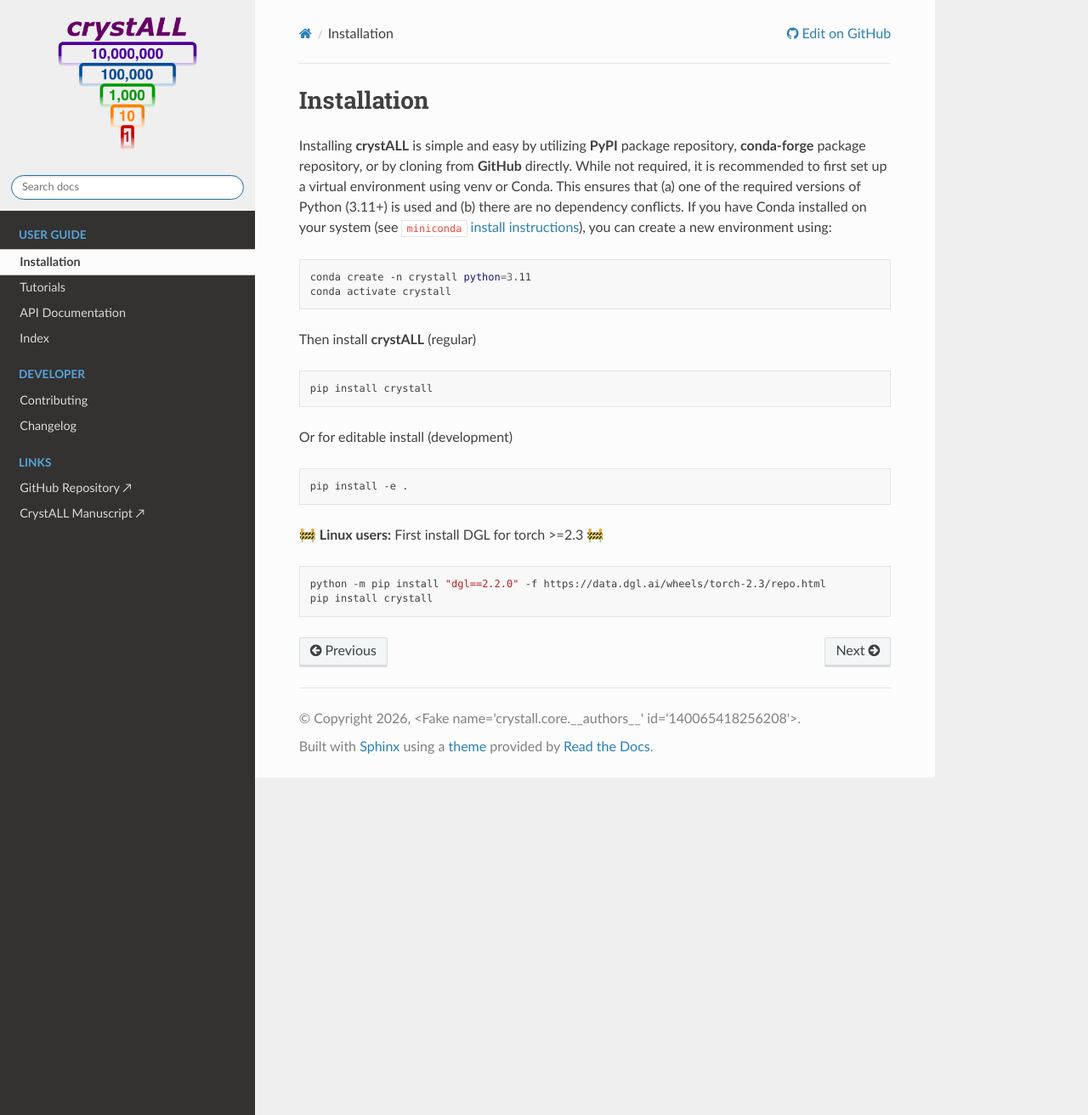
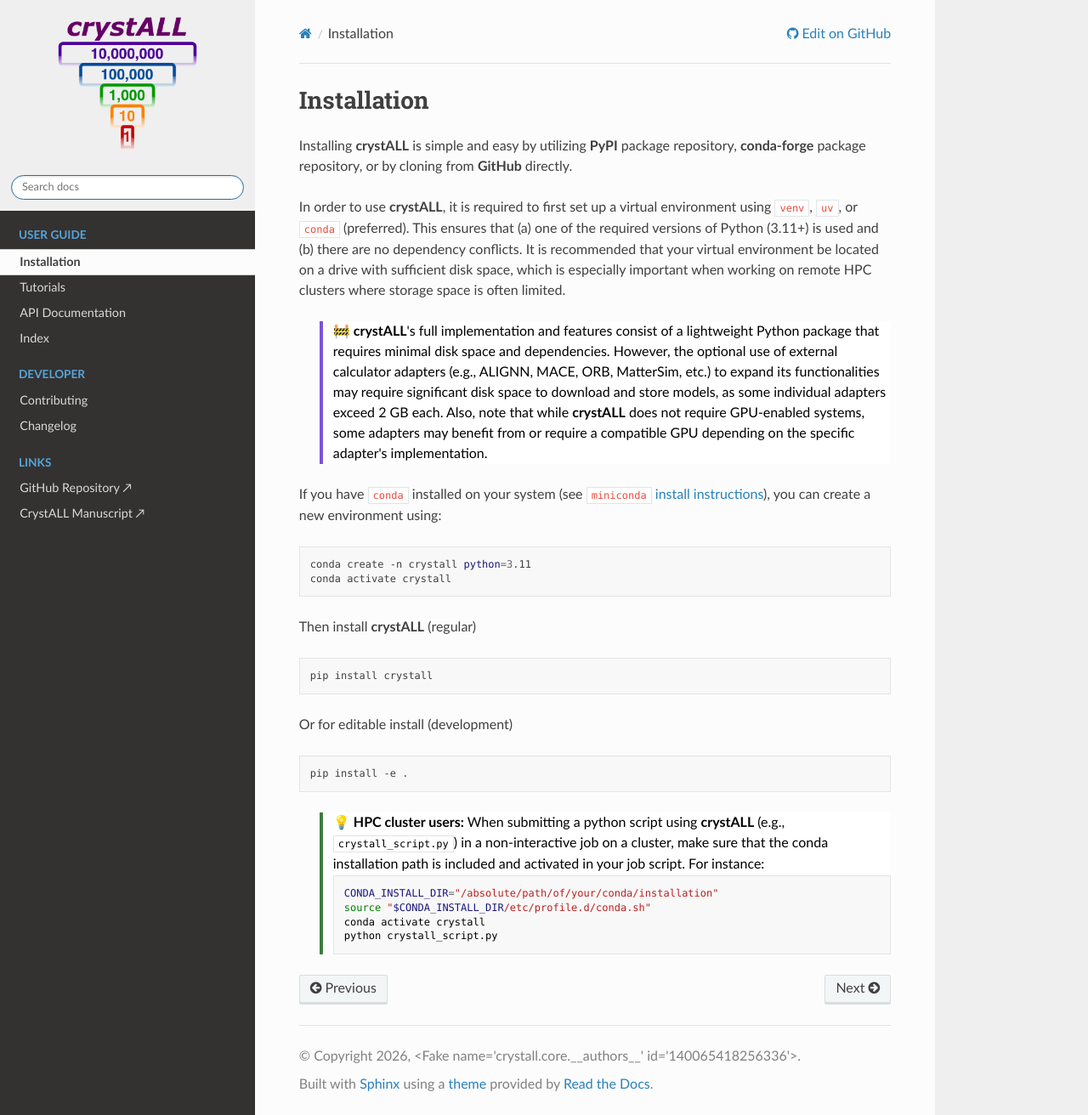
Before and after one commit to PhasesResearchLab/crystALL, a Sphinx documentation site: the page built from docs/_source/installation.md, in a window 1280 px wide and 1312 px high. Shown: the whole window at 85% size. Built offline with Sphinx 7.4.7 and the Read the Docs theme 3.1.0, drawn with Linux system fonts in a browser that asks for light colours; the version number is read from the project's files by our own code.

Commit message:
impr: add installation instructions covering micro-envs and hpc

````diff
--- a/docs/_source/installation.md
+++ b/docs/_source/installation.md
@@ -1,6 +1,15 @@
 # Installation
 
-Installing **crystALL** is simple and easy by utilizing **PyPI** package repository, **conda-forge**  package repository, or by cloning from **GitHub** directly. While not required, it is recommended to first set up a virtual environment using venv or Conda. This ensures that (a) one of the required versions of Python (3.11+) is used and (b) there are no dependency conflicts. If you have Conda installed on your system (see [`miniconda` install instructions](https://docs.conda.io/en/latest/miniconda.html)), you can create a new environment using:
+Installing **crystALL** is simple and easy by utilizing **PyPI** package repository, **conda-forge**  package repository, or by cloning from **GitHub** directly.
+
+In order to use **crystALL**, it is required to first set up a virtual environment using `venv`, `uv`, or `conda` (preferred). This ensures that (a) one of the required versions of Python (3.11+) is used and (b) there are no dependency conflicts. It is recommended that your virtual environment be located on a drive with sufficient disk space, which is especially important when working on remote HPC clusters where storage space is often limited.
+
+<blockquote style="color:#000000; background:#ffffff; border-left:4px solid #7b53d7; padding-left:12px; margin-bottom: 20;">
+🚧 <strong>crystALL</strong>'s full implementation and features consist of a lightweight Python package that requires minimal disk space and dependencies. However, the optional use of external calculator adapters (e.g., ALIGNN, MACE, ORB, MatterSim, etc.) to expand its functionalities may require significant disk space to download and store models, as some individual adapters exceed 2 GB each. Also, note that while <strong>crystALL</strong> does not require GPU-enabled systems, some adapters may benefit from or require a compatible GPU depending on the specific adapter's implementation.
+</blockquote>
+
+
+If you have `conda` installed on your system (see [`miniconda` install instructions](https://docs.conda.io/en/latest/miniconda.html)), you can create a new environment using:
 
 ``` shell
 conda create -n crystall python=3.11
@@ -11,13 +20,19 @@ Then install **crystALL** (regular)
 ``` shell
 pip install crystall
 ```
+
 Or for editable install (development)
 ``` shell
 pip install -e .
 ```
 
-🚧 **Linux users:** First install DGL for torch >=2.3 🚧
-``` shell
-python -m pip install "dgl==2.2.0" -f https://data.dgl.ai/wheels/torch-2.3/repo.html
-pip install crystall
+<blockquote style="color:#000000; background:#ffffff; border-left:4px solid #3d7d40; padding-left:12px; margin-bottom: 20;">
+💡 <strong>HPC cluster users:</strong> When submitting a python script using <strong>crystALL</strong> (e.g., <code>crystall_script.py</code>) in a non-interactive job on a cluster, make sure that the conda installation path is included and activated in your job script. For instance:
+
+``` bash
+CONDA_INSTALL_DIR="/absolute/path/of/your/conda/installation"
+source "$CONDA_INSTALL_DIR/etc/profile.d/conda.sh"
+conda activate crystall
+python crystall_script.py
 ```
+</blockquote>
````
